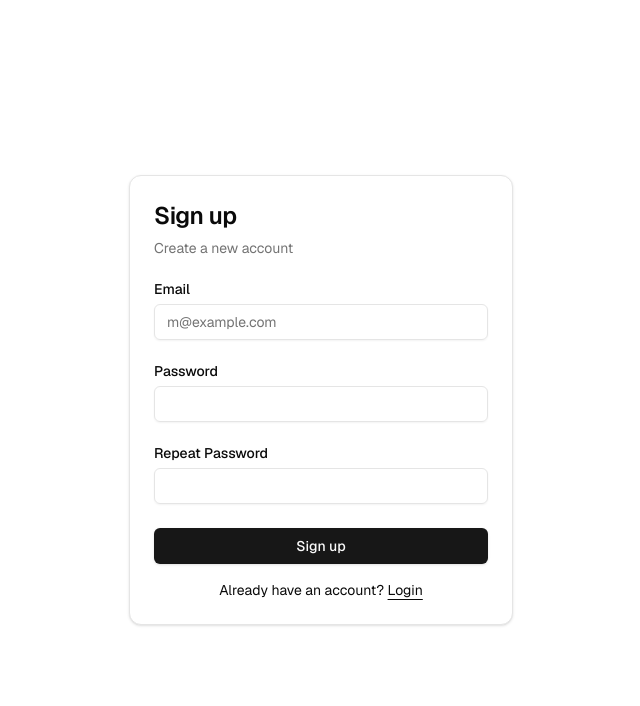
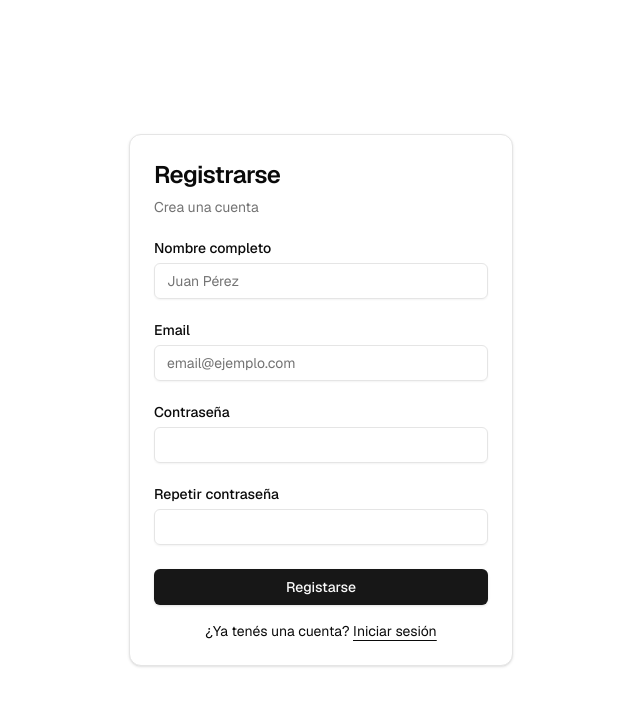
Before and after one commit to NahuelMileo/propiedapp, a Next.js app: page /auth/sign-up in a window 1280 px wide. Shown: the top 706 px of the page, without its empty margins (319-959 px from the left). Built offline with nearby package versions, Linux system fonts and the light colour scheme; no server answers.

Commit message:
trying to add profiles

```diff
--- a/app/dashboard/page.tsx
+++ b/app/dashboard/page.tsx
@@ -1,3 +1,24 @@
+"use client";
+
+import { useEffect, useState } from "react";
+import { createClient } from "@/lib/supabase/client";
+
 export default function Page() {
-  return <div></div>;
+  const [profile, setProfile] = useState<any>(null);
+
+  useEffect(() => {
+    const fetchProfile = async () => {
+      const supabase = createClient();
+      const { data, error } = await supabase
+        .from("profiles")
+        .select("*")
+        .limit(1)
+        .single();
+      if (!error) setProfile(data);
+    };
+
+    fetchProfile();
+  }, []);
+
+  return <h1 className="text-7xl">{profile?.full_name}</h1>;
 }
--- a/components/login-form.tsx
+++ b/components/login-form.tsx
@@ -51,9 +51,9 @@ export function LoginForm({
     <div className={cn("flex flex-col gap-6", className)} {...props}>
       <Card>
         <CardHeader>
-          <CardTitle className="text-2xl">Login</CardTitle>
+          <CardTitle className="text-2xl">Iniciar sesión</CardTitle>
           <CardDescription>
-            Enter your email below to login to your account
+            Ingresa tu email para iniciar sesión en tu cuenta.
           </CardDescription>
         </CardHeader>
         <CardContent>
@@ -72,12 +72,12 @@ export function LoginForm({
               </div>
               <div className="grid gap-2">
                 <div className="flex items-center">
-                  <Label htmlFor="password">Password</Label>
+                  <Label htmlFor="password">Contraseña</Label>
                   <Link
                     href="/auth/forgot-password"
                     className="ml-auto inline-block text-sm underline-offset-4 hover:underline"
                   >
-                    Forgot your password?
+                    ¿Olvidaste tu contraseña?
                   </Link>
                 </div>
                 <Input
@@ -90,16 +90,16 @@ export function LoginForm({
               </div>
               {error && <p className="text-sm text-red-500">{error}</p>}
               <Button type="submit" className="w-full" disabled={isLoading}>
-                {isLoading ? "Logging in..." : "Login"}
+                {isLoading ? "Iniciando sesión..." : "Iniciar sesión"}
               </Button>
             </div>
             <div className="mt-4 text-center text-sm">
-              Don&apos;t have an account?{" "}
+              ¿No tenés una cuenta?{" "}
               <Link
                 href="/auth/sign-up"
                 className="underline underline-offset-4"
               >
-                Sign up
+                Registrate
               </Link>
             </div>
           </form>
--- a/components/sign-up-form.tsx
+++ b/components/sign-up-form.tsx
@@ -21,6 +21,7 @@ export function SignUpForm({
   ...props
 }: React.ComponentPropsWithoutRef<"div">) {
   const [email, setEmail] = useState("");
+  const [fullName, setFullName] = useState("");
   const [password, setPassword] = useState("");
   const [repeatPassword, setRepeatPassword] = useState("");
   const [error, setError] = useState<string | null>(null);
@@ -40,14 +41,24 @@ export function SignUpForm({
     }
 
     try {
-      const { error } = await supabase.auth.signUp({
+      const { data, error } = await supabase.auth.signUp({
         email,
         password,
         options: {
           emailRedirectTo: `${window.location.origin}/protected`,
+          data: { full_name: fullName },
         },
       });
+
       if (error) throw error;
+      // if (!error && data.user) {
+      //   await supabase.from("profiles").insert({
+      //     id: data.user.id,
+      //     full_name: data.user.user_metadata.full_name,
+      //     email: email,
+      //   });
+      //   alert("Cuenta creada exitosamente.");
+      // }
       router.push("/auth/sign-up-success");
     } catch (error: unknown) {
       setError(error instanceof Error ? error.message : "An error occurred");
@@ -60,26 +71,39 @@ export function SignUpForm({
     <div className={cn("flex flex-col gap-6", className)} {...props}>
       <Card>
         <CardHeader>
-          <CardTitle className="text-2xl">Sign up</CardTitle>
-          <CardDescription>Create a new account</CardDescription>
+          <CardTitle className="text-2xl">Registrarse</CardTitle>
+          <CardDescription>Crea una cuenta</CardDescription>
         </CardHeader>
         <CardContent>
           <form onSubmit={handleSignUp}>
             <div className="flex flex-col gap-6">
               <div className="grid gap-2">
+                <Label htmlFor="full-name">Nombre completo</Label>
+                <Input
+                  id="full-name"
+                  type="text"
+                  placeholder="Juan Pérez"
+                  required
+                  value={fullName}
+                  onChange={(e) => setFullName(e.target.value)}
+                />
+              </div>
+
+              <div className="grid gap-2">
                 <Label htmlFor="email">Email</Label>
                 <Input
                   id="email"
                   type="email"
-                  placeholder="m@example.com"
+                  placeholder="email@ejemplo.com"
                   required
                   value={email}
                   onChange={(e) => setEmail(e.target.value)}
                 />
               </div>
+
               <div className="grid gap-2">
                 <div className="flex items-center">
-                  <Label htmlFor="password">Password</Label>
+                  <Label htmlFor="password">Contraseña</Label>
                 </div>
                 <Input
                   id="password"
@@ -91,7 +115,7 @@ export function SignUpForm({
               </div>
               <div className="grid gap-2">
                 <div className="flex items-center">
-                  <Label htmlFor="repeat-password">Repeat Password</Label>
+                  <Label htmlFor="repeat-password">Repetir contraseña</Label>
                 </div>
                 <Input
                   id="repeat-password"
@@ -103,13 +127,13 @@ export function SignUpForm({
               </div>
               {error && <p className="text-sm text-red-500">{error}</p>}
               <Button type="submit" className="w-full" disabled={isLoading}>
-                {isLoading ? "Creating an account..." : "Sign up"}
+                {isLoading ? "Creando una cuenta..." : "Registarse"}
               </Button>
             </div>
             <div className="mt-4 text-center text-sm">
-              Already have an account?{" "}
+              ¿Ya tenés una cuenta?{" "}
               <Link href="/auth/login" className="underline underline-offset-4">
-                Login
+                Iniciar sesión
               </Link>
             </div>
           </form>
--- a/components/ui/nav-user.tsx
+++ b/components/ui/nav-user.tsx
@@ -25,6 +25,8 @@ import {
   SidebarMenuItem,
   useSidebar,
 } from "@/components/ui/sidebar";
+import { createClient } from "@/lib/supabase/client";
+import { useRouter } from "next/navigation";
 
 export function NavUser({
   user,
@@ -36,6 +38,14 @@ export function NavUser({
   };
 }) {
   const { isMobile } = useSidebar();
+
+  const router = useRouter();
+
+  const logout = async () => {
+    const supabase = createClient();
+    await supabase.auth.signOut();
+    router.push("/auth/login");
+  };
 
   return (
     <SidebarMenu>
@@ -98,7 +108,7 @@ export function NavUser({
               </DropdownMenuItem>
             </DropdownMenuGroup>
             <DropdownMenuSeparator />
-            <DropdownMenuItem>
+            <DropdownMenuItem onClick={logout}>
               <LogOut />
               Log out
             </DropdownMenuItem>
```
